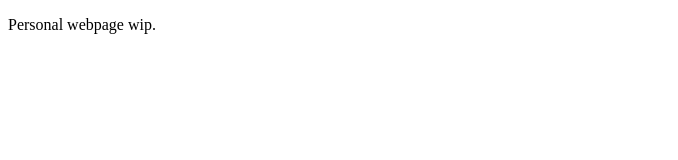
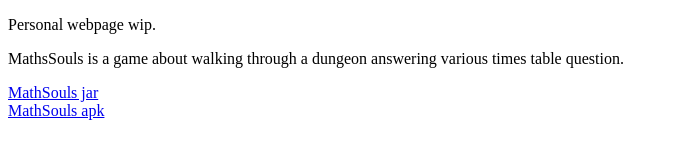
Before and after one commit to bjohns89/bryjoh.github.io, a plain HTML site: page index.html in a window 1280 px wide. Shown: the whole page, without its empty margins (0-678 px from the left). Drawn offline with Linux system fonts and the light colour scheme.

Commit message:
added links

```diff
--- a/index.html
+++ b/index.html
@@ -5,5 +5,9 @@
   </head>
   <body>
     <p>Personal webpage wip.</p>
+    <p>MathsSouls is a game about walking through a dungeon answering
+      various times table question.</p>
+      <a href="https://github.com/bryjoh/MathSouls/releases/download/a_1.0/MathSouls_PTL_a_1.0.jar">MathSouls jar</a><br>
+      <a href="https://github.com/bryjoh/MathSouls/releases/download/a_1.0/MathSouls_PTL_a_1.0.apk">MathSouls apk</a>
   </body>
 </html>
```
